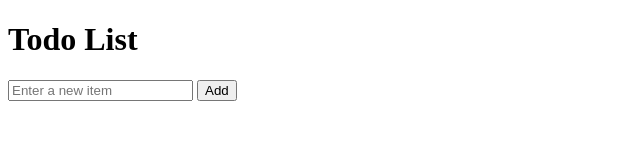
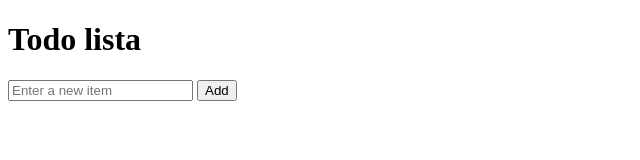
Before and after one commit to tahanghimii/my-project, a plain HTML site: page Frontend/static/index.html in a window 1280 px wide. Shown: the full height of the page, 0-640 px from the left. Drawn offline with Linux system fonts and the light colour scheme; no server answers.

Commit message:
l9it error fin

```diff
--- a/Frontend/static/index.html
+++ b/Frontend/static/index.html
@@ -5,7 +5,7 @@
   <title>todo a taha</title>
 </head>
 <body>
-  <h1>Todo List</h1>
+  <h1>Todo lista</h1>
   <input type="text" id="newItem" placeholder="Enter a new item">
   <button onclick="addItem()">Add</button>
   <ul id="todoList"></ul>
```
Also changed, not shown: 2 other files.
